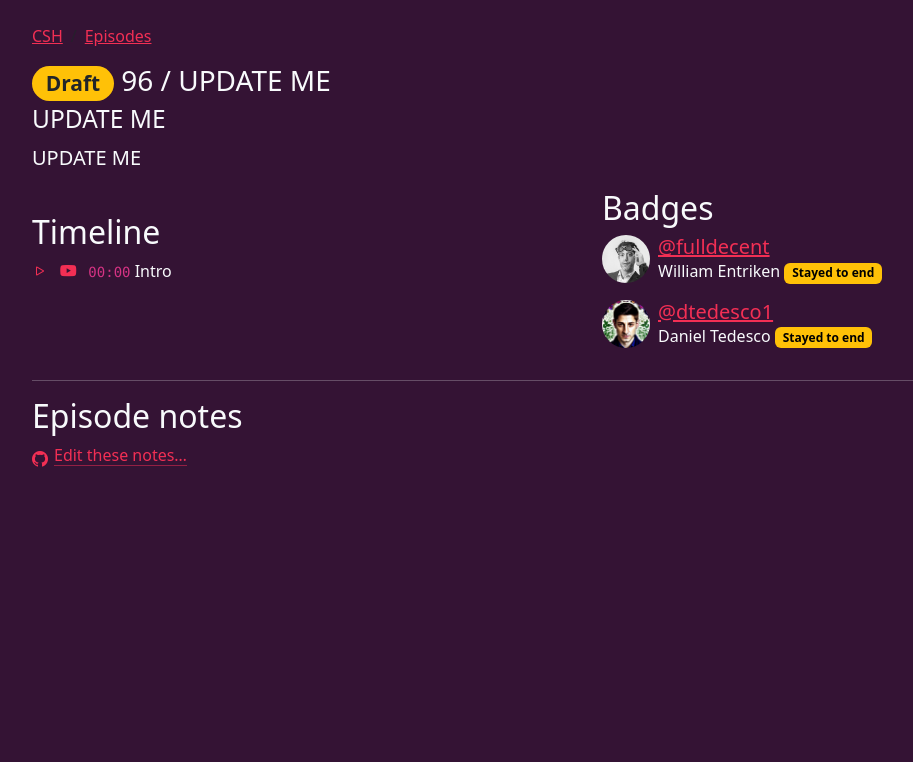
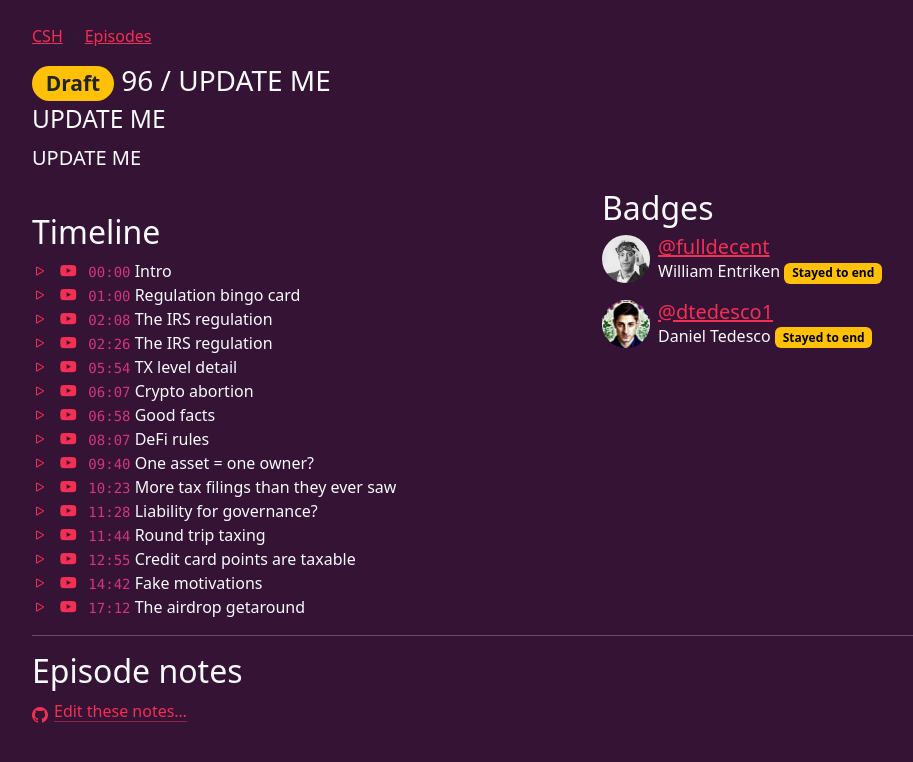
Before and after one commit to community-service/hour.gg, a Jekyll site: the page built from _episodes/2023-10-03-episode-96.md, in a window 1280 px wide. Shown: the top 762 px of the page, without its empty margins (50-963 px from the left). Built offline with Jekyll 4.4.1, drawn with Linux system fonts in a browser that asks for light colours.

Commit message:
post episode, load data

```diff
--- a/_episodes/2023-10-03-episode-96.md
+++ b/_episodes/2023-10-03-episode-96.md
@@ -18,12 +18,40 @@ discussion: UPDATE ME
 timeline:
   - seconds: 0
     title: Intro
+  - seconds: 60
+    title: Regulation bingo card
+  - seconds: 128
+    title: The IRS regulation
+  - seconds: 146
+    title: The IRS regulation
+  - seconds: 354
+    title: TX level detail
+  - seconds: 367
+    title: Crypto abortion
+  - seconds: 418
+    title: Good facts
+  - seconds: 487
+    title: DeFi rules
+  - seconds: 580
+    title: One asset = one owner?
+  - seconds: 623
+    title: More tax filings than they ever saw
+  - seconds: 688
+    title: Liability for governance?
+  - seconds: 704
+    title: Round trip taxing
+  - seconds: 775
+    title: Credit card points are taxable
+  - seconds: 882
+    title: Fake motivations
+  - seconds: 1032
+    title: The airdrop getaround
 
 # File information
 enclosure-url: "https://media.phor.net/csh/2023-10-03-episode-96.m4a"
-enclosure-length: UPDATE ME
+enclosure-length: 24153620
 enclosure-type: "audio/x-m4a"
-itunes-duration: UPDATE ME
+itunes-duration: 1141
 
 # CSH information
 badges:
```
Also changed, not shown: _episodes/2023-09-05-episode-92.md (+7 -5 lines), _episodes/2023-09-12-episode-93.md (+14 -4 lines), _episodes/2023-09-19-episode-94.md (+16 -4 lines), _episodes/2023-09-26-episode-95.md (+14 -4 lines), _episodes/2023-10-10-episode-97.md (+22 -2 lines), README.md.
